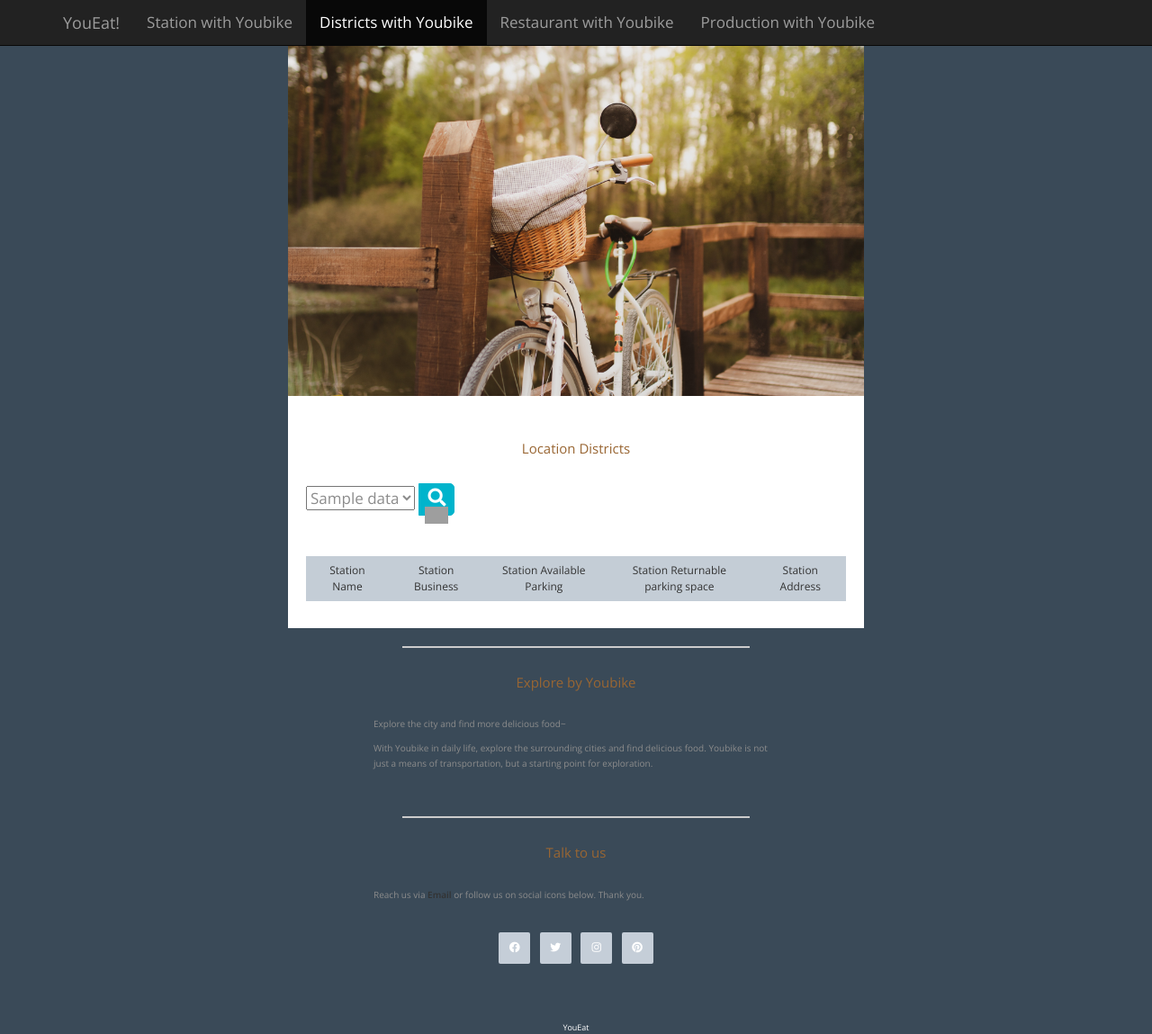
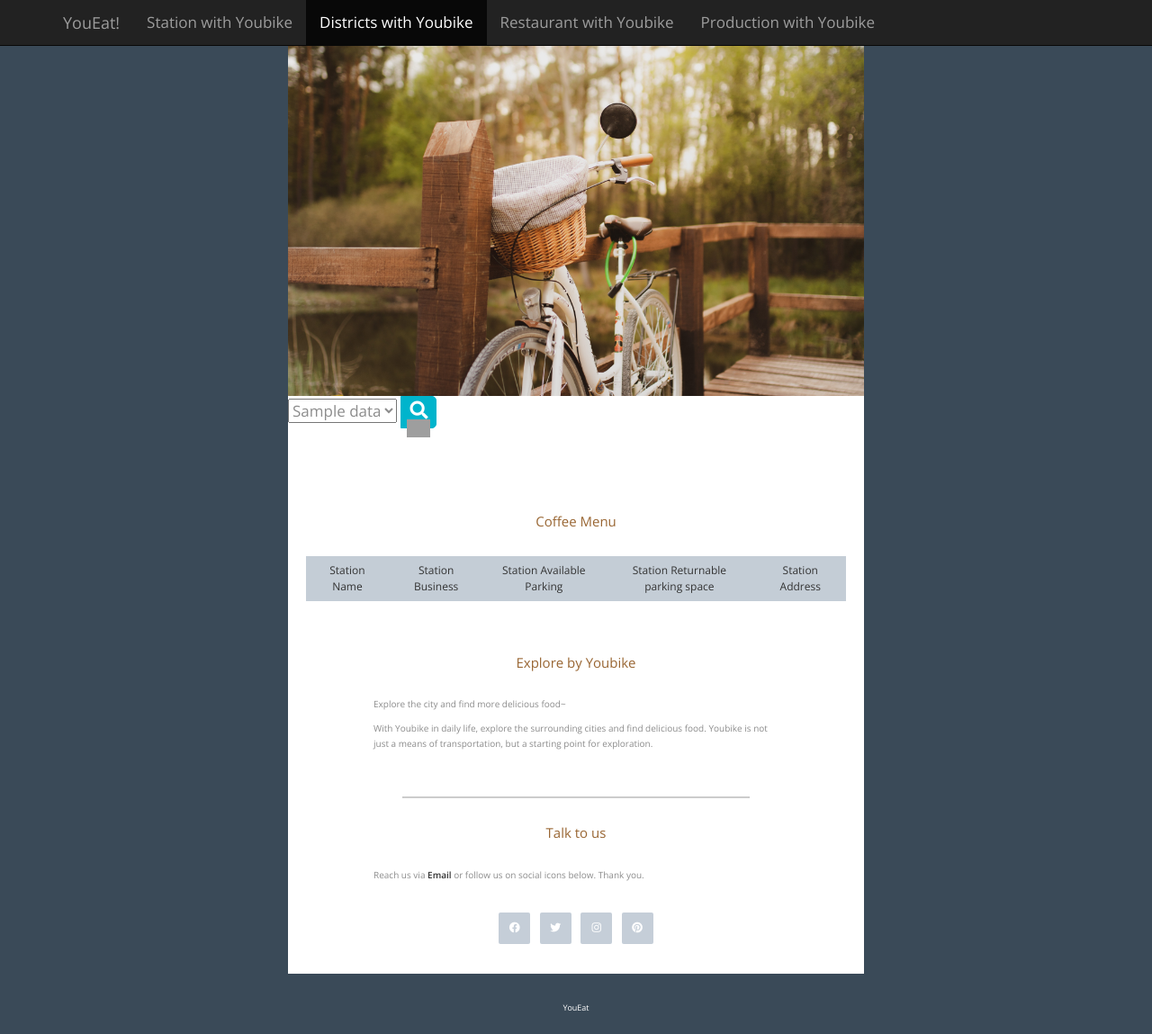
Before and after one commit to 112042/youbiketest, a Django app: page /Dbike/ in a window 1280 px wide. Shown: the top 1149 px of the page at 90% size. After the commit the page ends 1123 px from the top, so only its background shows below. Run offline with Django 3.2, Linux system fonts and the light colour scheme; tables that the repository leaves empty hold one stand-in row (values such as "Sample post"); a database or web service that is not in the repository returns one stand-in record (values such as "Sample title"); data that the repository does not hold is empty; some libraries are stand-ins or nearby versions; grey boxes are pictures that could not be loaded.

Commit message:
Update districts_search.html

```diff
--- a/project/templates/districts_search.html
+++ b/project/templates/districts_search.html
@@ -41,26 +41,12 @@
     </header>
 
     <div class="tm-container">
-      <!--<div class="tm-text-white tm-page-header-container">-->
-        <!--<i class="fas fa-mug-hot fa-2x tm-page-icon"></i> -->
-       <!-- <h1 class="tm-page-header">YouEat!</h1> -->
-     <!-- </div>-->
+        <div class="tm-text-white tm-page-header-container">
+
+          </div>
           <div class="tm-main-content">
             <div id="tm-intro-img"></div>
-        <!-- Coffee Menu -->
-        <section class="tm-section">
-          <h2 class="tm-section-header">Location Districts</h2>
-          <div class="tm-responsive-table">
-            <table>
-            <div class="search">
-
             <div class="group">
-                    <!--<form class="navbar-form" method="get" action="/search_title/">
-                        <div class="form-group">
-                            <input name="title" type="text" placeholder="title" class="form-control">
-                        </div>
-                        <button type="submit" class="btn btn-success">search</button>
-                    </form>-->
                 <form method="get" action="/search_title/">
                   <select name="sel_value">
                       {% for youbike in youbikes %}
@@ -73,13 +59,10 @@
                   </button>
               </form>
               </div>
-
-
-             </div>
-
-            </table>
-            </div>
-
+            <!-- Coffee Menu -->
+            <section class="tm-section">
+              <h2 class="tm-section-header">Coffee Menu</h2>
+              <div class="tm-responsive-table">
                 <table>
                     <tr class="tm-tr-header">
 
@@ -103,40 +86,9 @@
 
 
                   </table>
-
               </div>
             </section>
 
-
-
-        <!-- Special Items -->
-       <!--<section class="tm-section">
-          <h2 class="tm-section-header">Special Items</h2>
-          <div class="tm-special-items">
-            <figure class="tm-special-item">
-              <img src="{% static 'img/chilling-cafe-11.jpg' %}" alt="Image" class="tm-special-item-img" />
-              <figcaption>
-                <span class="tm-item-name">Soft Deli Cup</span>
-                <span class="tm-item-price">$25</span>
-              </figcaption>
-            </figure>
-            <figure class="tm-special-item">
-              <img src="{% static 'img/chilling-cafe-12.jpg' %}" alt="Image" class="tm-special-item-img" />
-              <figcaption>
-                <span class="tm-item-name">Coffee Art</span>
-                <span class="tm-item-price">$30</span>
-              </figcaption>
-            </figure>
-            <figure class="tm-special-item">
-              <img src="{% static 'img/chilling-cafe-13.jpg' %}" alt="Image" class="tm-special-item-img" />
-              <figcaption>
-                <span class="tm-item-name">Speciality Tea</span>
-                <span class="tm-item-price">$35</span>
-              </figcaption>
-            </figure>
-          </div>
-        </section> -->
-        <hr />
         <!-- About our cafe -->
         <section class="tm-section tm-section-small">
           <h2 class="tm-section-header">Explore by Youbike</h2>
```
Lines whose indentation alone changed are shown as unchanged.
